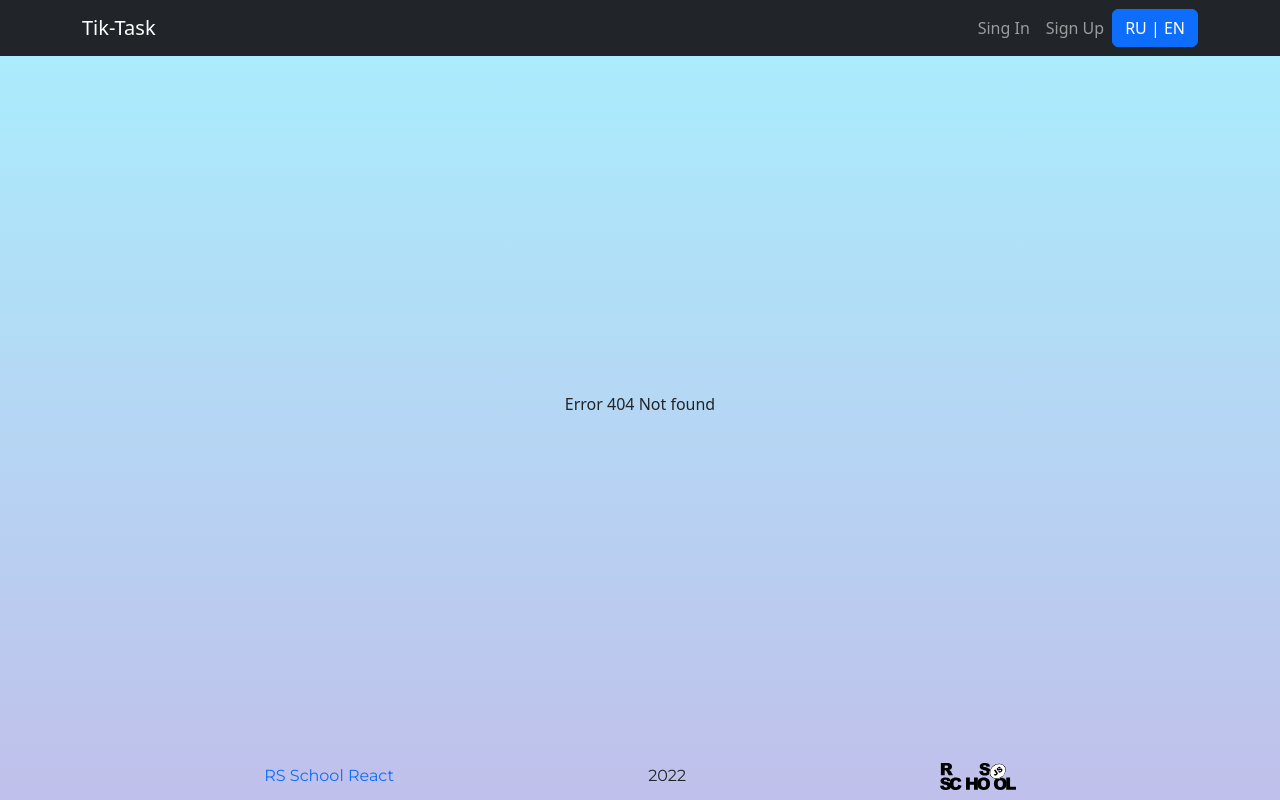
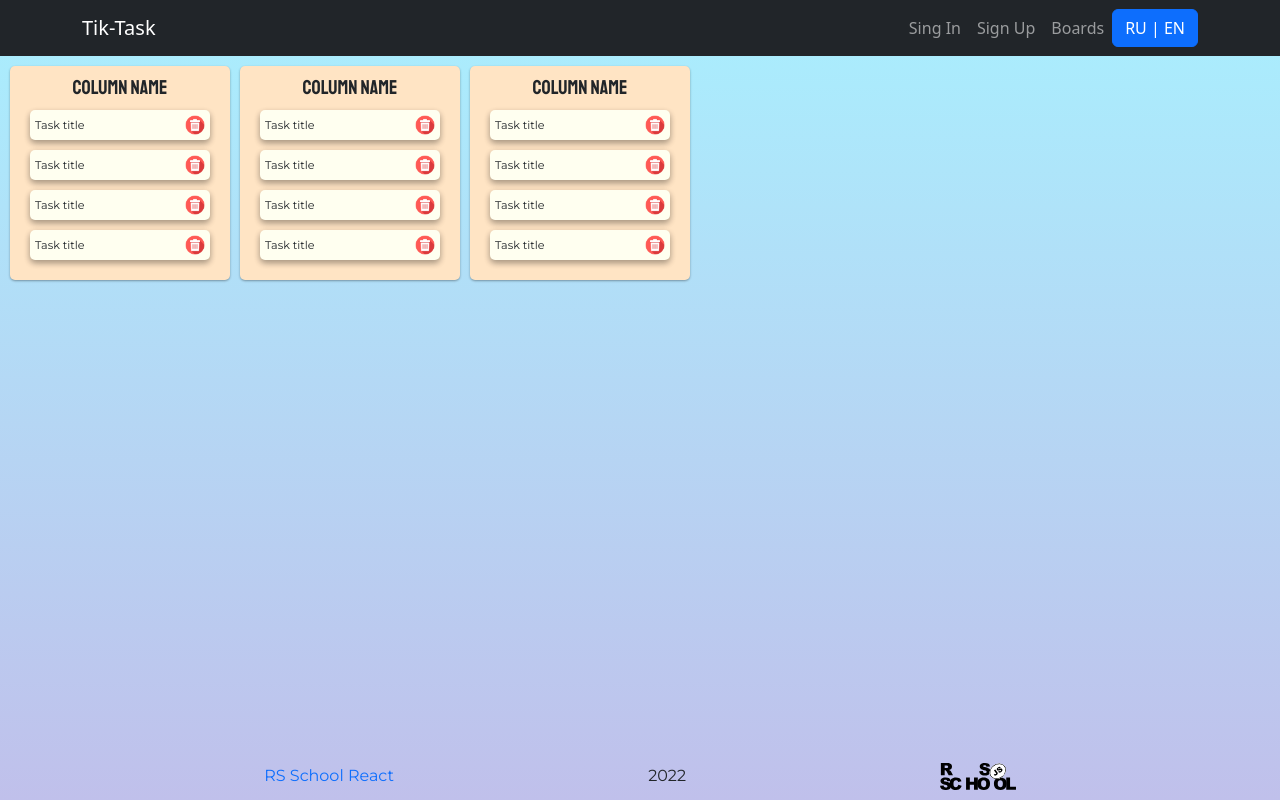
Before and after one commit to Spin4ester/project-management-app, a React (Create React App) app in the folder project-management-app/: page /boards/1 in a window 1280 px wide. Before the commit this address had no page. Built offline with nearby package versions, Linux system fonts and the light colour scheme; the HTML template or start-up script is replaced by a standard one.

Commit message:
feat: add styles to task, board and column

```diff
--- a/project-management-app/src/App.tsx
+++ b/project-management-app/src/App.tsx
@@ -11,6 +11,7 @@ import { Header } from 'components/Header/Header';
 import 'bootstrap/dist/css/bootstrap.min.css';
 import { Registration } from 'pages/Registration/Registration';
 import { Footer } from 'components/Footer/Footer';
+import Board from 'pages/Board/Board';
 
 function App() {
   return (
@@ -19,6 +20,7 @@ function App() {
       <Routes>
         <Route path="/" element={<Welcome />} />
         <Route path="/boards" element={<Main />} />
+        <Route path="/boards/1" element={<Board />} />
         <Route path="/login" element={<Authorization />} />
         <Route path="/registration" element={<Registration />} />
         <Route path="/profile" element={<Profile />} />
--- a/project-management-app/src/components/Board/Board.tsx
+++ /dev/null
@@ -1,21 +0,0 @@
-import React from 'react';
-import './Board.css';
-import EditIcon from '../../assets/icons/edit.png';
-import DeleteIcon from '../../assets/icons/delete.png';
-
-export const Board = () => {
-  return (
-    <div className="board_container">
-      <div className="board_content">
-        <div>
-          <h6>Board Name</h6>
-          <div>
-            <img className="board-icon" src={EditIcon} alt="Edit"></img>
-            <img className="board-icon" src={DeleteIcon} alt="Delete"></img>
-          </div>
-        </div>
-        <p className="board-description">Board Description</p>
-      </div>
-    </div>
-  );
-};
--- a/project-management-app/src/components/Board/Board.css
+++ b/project-management-app/src/components/BoardPreview/BoardPreview.css
@@ -1,4 +1,4 @@
-.board_container {
+.board-preview_container {
     width: 300px;
     height: 100px;
     background-color: rgb(255, 246, 207);
@@ -8,26 +8,32 @@
     font-size: 0.8em;
 }
 
-.board_content {
+.board-preview_container:hover {
+    background-color: rgb(217, 176, 255);
+    cursor: pointer;
+    transition: 0.3s;
+}
+
+.board-preview_content {
     margin: 10px;
 }
 
-.board_content > div > h6 {
+.board-preview_content > div > h6 {
     font-family: 'Staatliches', cursive;
 }
 
-.board_content > div {
+.board-preview_content > div {
     display: flex;
     flex-direction: row;
     justify-content: space-between;
     align-items: center;
 }
 
-.board-description {
+.board-preview-description {
     text-align: left;
 }
 
-.board-icon {
+.board-preview-icon {
     height: 20px;
     width: 20px;
 }
--- /dev/null
+++ b/project-management-app/src/components/BoardPreview/BoardPreview.tsx
@@ -0,0 +1,21 @@
+import React from 'react';
+import './BoardPreview.css';
+import EditIcon from '../../assets/icons/edit.png';
+import DeleteIcon from '../../assets/icons/delete.png';
+
+export const BoardPreview = () => {
+  return (
+    <div className="board-preview_container">
+      <div className="board-preview_content">
+        <div>
+          <h6>Board Name</h6>
+          <div>
+            <img className="board-preview-icon" src={EditIcon} alt="Edit"></img>
+            <img className="board-preview-icon" src={DeleteIcon} alt="Delete"></img>
+          </div>
+        </div>
+        <p className="board-preview-description">Board Description</p>
+      </div>
+    </div>
+  );
+};
--- /dev/null
+++ b/project-management-app/src/components/Column/Column.css
@@ -0,0 +1,21 @@
+.column_container {
+    background-color: bisque;
+    width: 220px;
+    height: fit-content;
+    padding: 10px;
+    border-radius: 5px;
+    box-shadow: rgba(0, 0, 0, 0.12) 0px 1px 3px, rgba(0, 0, 0, 0.24) 0px 1px 2px;
+    font-family: 'Staatliches', cursive;
+}
+
+.column_content {
+    display: flex;
+    flex-direction: column;
+    gap: 10px;
+    margin: 10px;
+    font-family: 'Montserrat', sans-serif;
+}
+
+.column_container > h5 {
+    margin-bottom: 0;
+}
--- /dev/null
+++ b/project-management-app/src/components/Column/Column.tsx
@@ -0,0 +1,17 @@
+import { Task } from 'components/Task/Task';
+import React from 'react';
+import './Column.css';
+
+export const Column = () => {
+  return (
+    <div className="column_container">
+      <h5>Column Name</h5>
+      <div className="column_content">
+        <Task />
+        <Task />
+        <Task />
+        <Task />
+      </div>
+    </div>
+  );
+};
--- a/project-management-app/src/components/Header/Header.tsx
+++ b/project-management-app/src/components/Header/Header.tsx
@@ -18,6 +18,9 @@ export function Header() {
             <LinkContainer to="/registration">
               <Nav.Link href="#registration">Sign Up</Nav.Link>
             </LinkContainer>
+            <LinkContainer to="/boards">
+              <Nav.Link href="#boards">Boards</Nav.Link>
+            </LinkContainer>
           </Nav>
         </Navbar.Collapse>
         <Button variant="primary">RU | EN</Button>
--- /dev/null
+++ b/project-management-app/src/components/Task/Task.css
@@ -0,0 +1,27 @@
+.task_container {
+    display: flex;
+    flex-direction: row;
+    justify-content: space-between;
+    align-items: center;
+    width: 100%;
+    border-radius: 5px;
+    box-shadow: rgba(0, 0, 0, 0.16) 0px 3px 6px, rgba(0, 0, 0, 0.23) 0px 3px 6px;
+    background-color: ivory;
+    padding: 5px;
+    font-size: 0.7em;
+}
+
+.task_container > img {
+    width: 20px;
+    height: 20px;
+}
+
+.task_container > p {
+    margin-bottom: 0;
+}
+
+.task_container:hover {
+    background-color: rgb(202, 238, 255);
+    cursor: pointer;
+    transition: 0.3s;
+}
--- /dev/null
+++ b/project-management-app/src/components/Task/Task.tsx
@@ -0,0 +1,12 @@
+import React from 'react';
+import './Task.css';
+import DeleteIcon from '../../assets/icons/delete.png';
+
+export const Task = () => {
+  return (
+    <div className="task_container">
+      <p>Task title</p>
+      <img src={DeleteIcon} alt="Delete task" />
+    </div>
+  );
+};
--- /dev/null
+++ b/project-management-app/src/pages/Board/Board.css
@@ -0,0 +1,9 @@
+.board_container {
+    display: flex;
+    flex-direction: row;
+    flex-wrap: nowrap;
+    gap: 10px;
+    margin: 10px;
+    flex: 1 0 auto;
+
+}
--- /dev/null
+++ b/project-management-app/src/pages/Board/Board.tsx
@@ -0,0 +1,15 @@
+import { Column } from 'components/Column/Column';
+import * as React from 'react';
+import './Board.css';
+
+const Board = () => {
+  return (
+    <div className="board_container">
+      <Column />
+      <Column />
+      <Column />
+    </div>
+  );
+};
+
+export default Board;
--- a/project-management-app/src/pages/Main/Main.tsx
+++ b/project-management-app/src/pages/Main/Main.tsx
@@ -1,13 +1,13 @@
-import { Board } from 'components/Board/Board';
+import { BoardPreview } from 'components/BoardPreview/BoardPreview';
 import React from 'react';
 import './Main.css';
 
 export function Main() {
   return (
     <main className="main_container">
-      <Board />
-      <Board />
-      <Board />
+      <BoardPreview />
+      <BoardPreview />
+      <BoardPreview />
       <div>Add Board</div>
     </main>
   );
```
